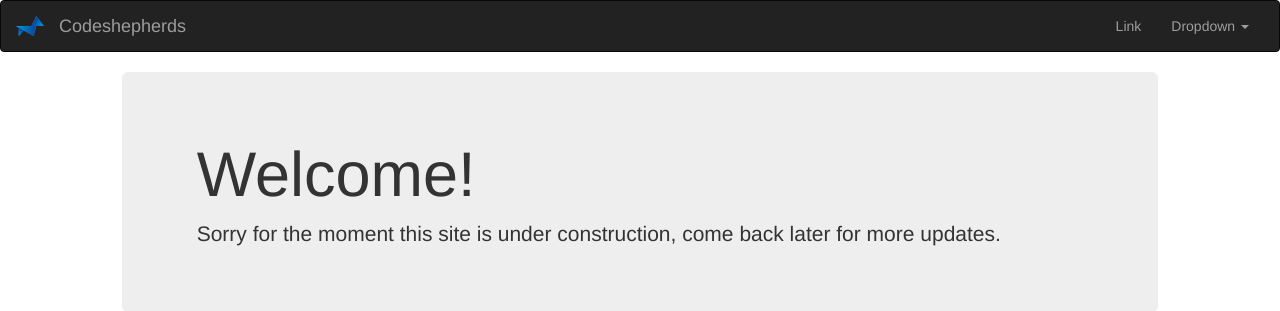
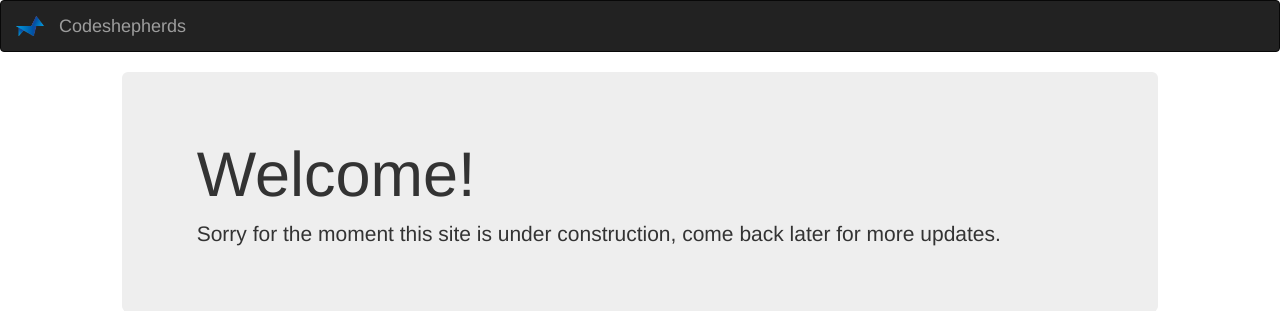
Before and after one commit to Leonime/web, a Django app: page / in a window 1280 px wide. Shown: the top 311 px of the page. Run offline with Django 3.2, Linux system fonts and the light colour scheme; parts of the project's set-up code (start-up, migrations or seed data) failed here and were passed over; some libraries are stand-ins or nearby versions.

Commit message:
Hide dummy links.

```diff
--- a/templates/navbar.html
+++ b/templates/navbar.html
@@ -19,20 +19,20 @@
         <!-- Collect the nav links, forms, and other content for toggling -->
         <div class="collapse navbar-collapse" id="navbar-collapse-1">
             <ul class="nav navbar-nav navbar-right">
-                <li><a href="#">Link</a></li>
-                <li class="dropdown">
-                    <a href="#" class="dropdown-toggle" data-toggle="dropdown" role="button" aria-haspopup="true"
-                       aria-expanded="false">Dropdown <span class="caret"></span></a>
-                    <ul class="dropdown-menu">
-                        <li><a href="#">Action</a></li>
-                        <li><a href="#">Another action</a></li>
-                        <li><a href="#">Something else here</a></li>
-                        <li role="separator" class="divider"></li>
-                        <li><a href="#">Separated link</a></li>
-                        <li role="separator" class="divider"></li>
-                        <li><a href="#">One more separated link</a></li>
-                    </ul>
-                </li>
+{#                <li><a href="#">Link</a></li>#}
+{#                <li class="dropdown">#}
+{#                    <a href="#" class="dropdown-toggle" data-toggle="dropdown" role="button" aria-haspopup="true"#}
+{#                       aria-expanded="false">Dropdown <span class="caret"></span></a>#}
+{#                    <ul class="dropdown-menu">#}
+{#                        <li><a href="#">Action</a></li>#}
+{#                        <li><a href="#">Another action</a></li>#}
+{#                        <li><a href="#">Something else here</a></li>#}
+{#                        <li role="separator" class="divider"></li>#}
+{#                        <li><a href="#">Separated link</a></li>#}
+{#                        <li role="separator" class="divider"></li>#}
+{#                        <li><a href="#">One more separated link</a></li>#}
+{#                    </ul>#}
+{#                </li>#}
             </ul>
         </div><!-- /.navbar-collapse -->
     </div><!-- /.container-fluid -->
```
